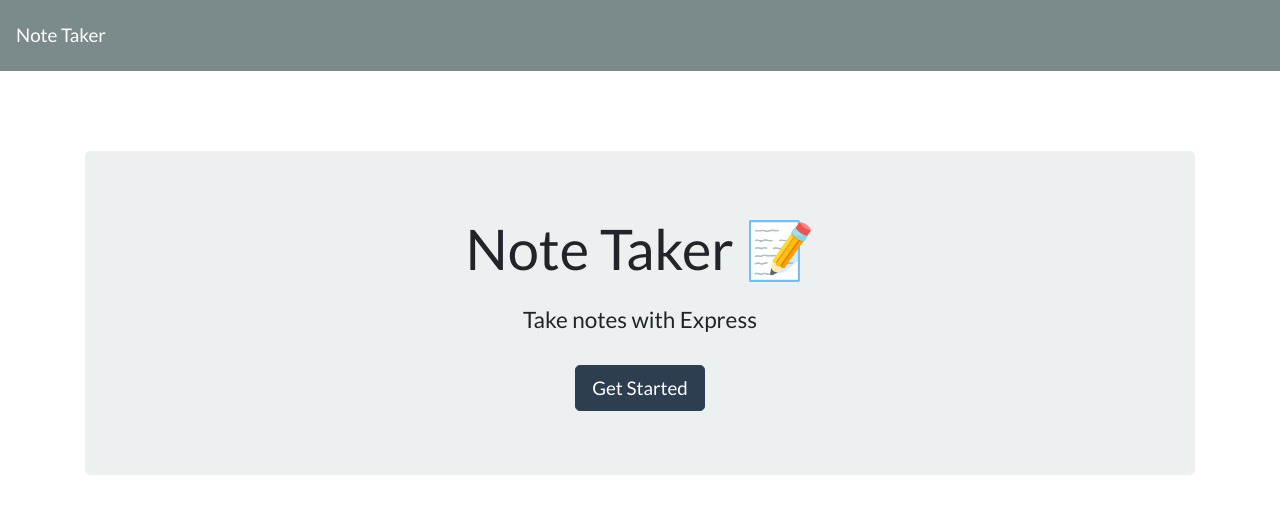
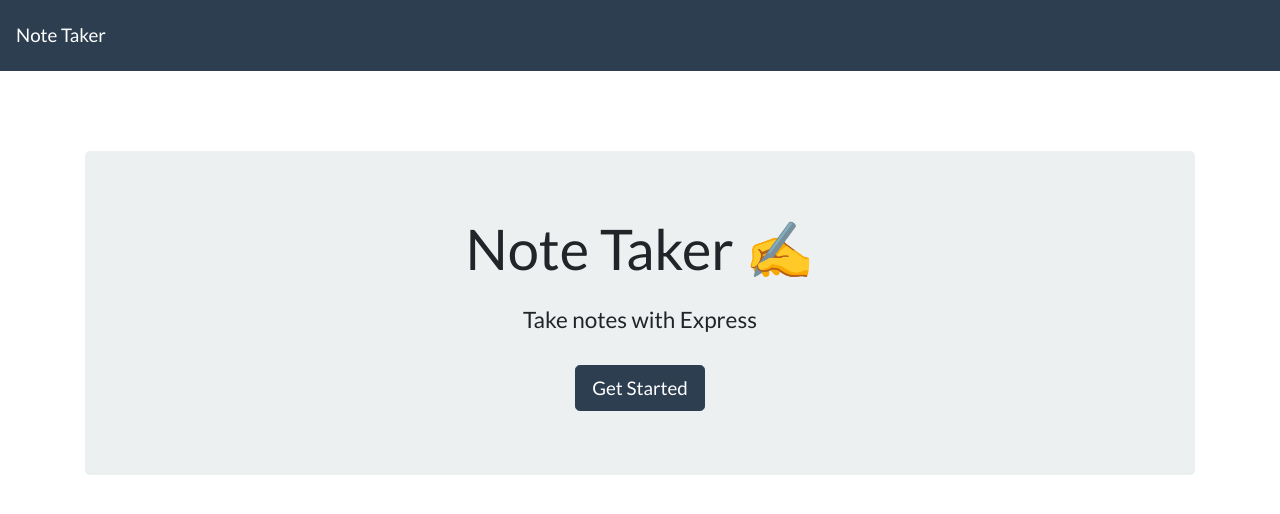
Before and after one commit to binayaluitel2/note-taker, a website: page public/index.html in a window 1280 px wide. Drawn offline with nearby package versions, Linux system fonts and the light colour scheme; no server answers.

Commit message:
format changes

```diff
--- a/public/index.html
+++ b/public/index.html
@@ -12,13 +12,13 @@
   </head>
 
   <body>
-    <nav class="navbar navbar-dark bg-dark">
+    <nav class="navbar navbar-dark bg-primary">
       <a class="navbar-brand" href="/">Note Taker </a>
     </nav>
     <div class="container">
       <div style="margin-top: 80px" class="jumbotron text-center">
         <h1 class="display-4">
-          Note Taker <span role="img" aria-label="Memo">📝</span>
+          Note Taker <span role="img" aria-label="Note">✍️</span>
         </h1>
         <h4 class="mt-4">Take notes with Express</h4>
         <a class="btn btn-primary btn-lg mt-4" href="/notes" role="button"
```
Also changed, not shown: public/notes.html (+1 -1 lines).
